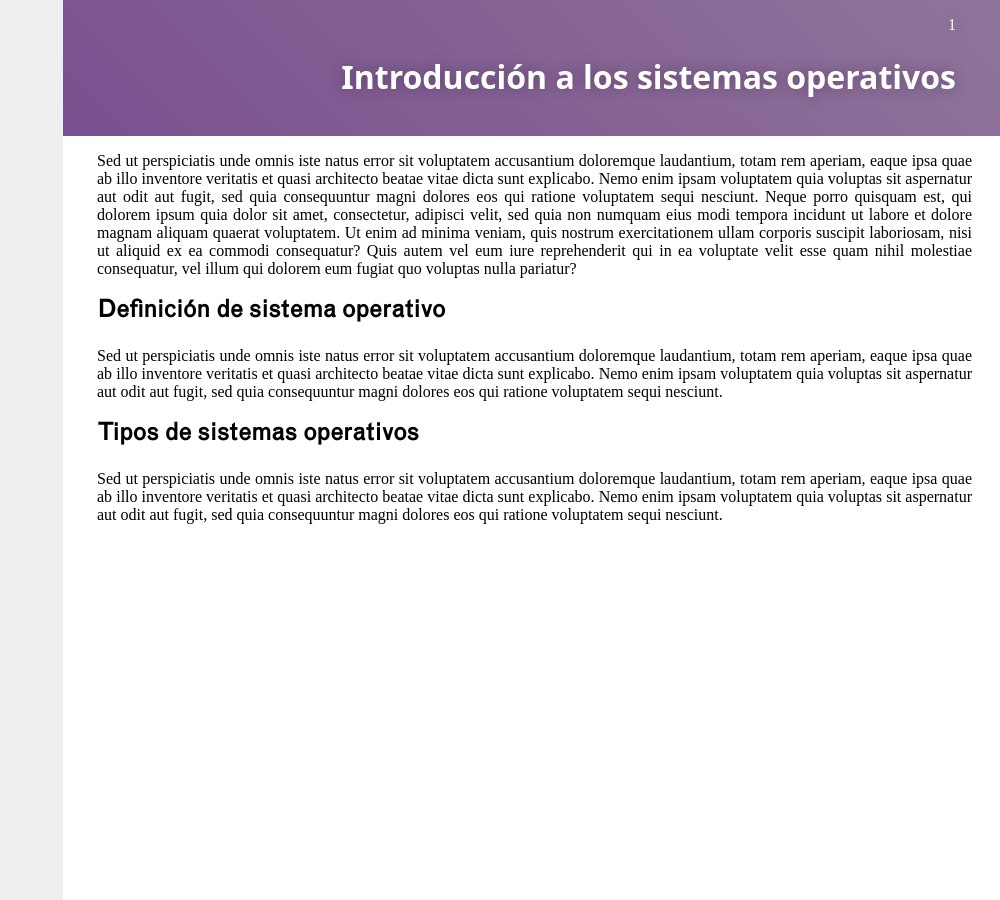
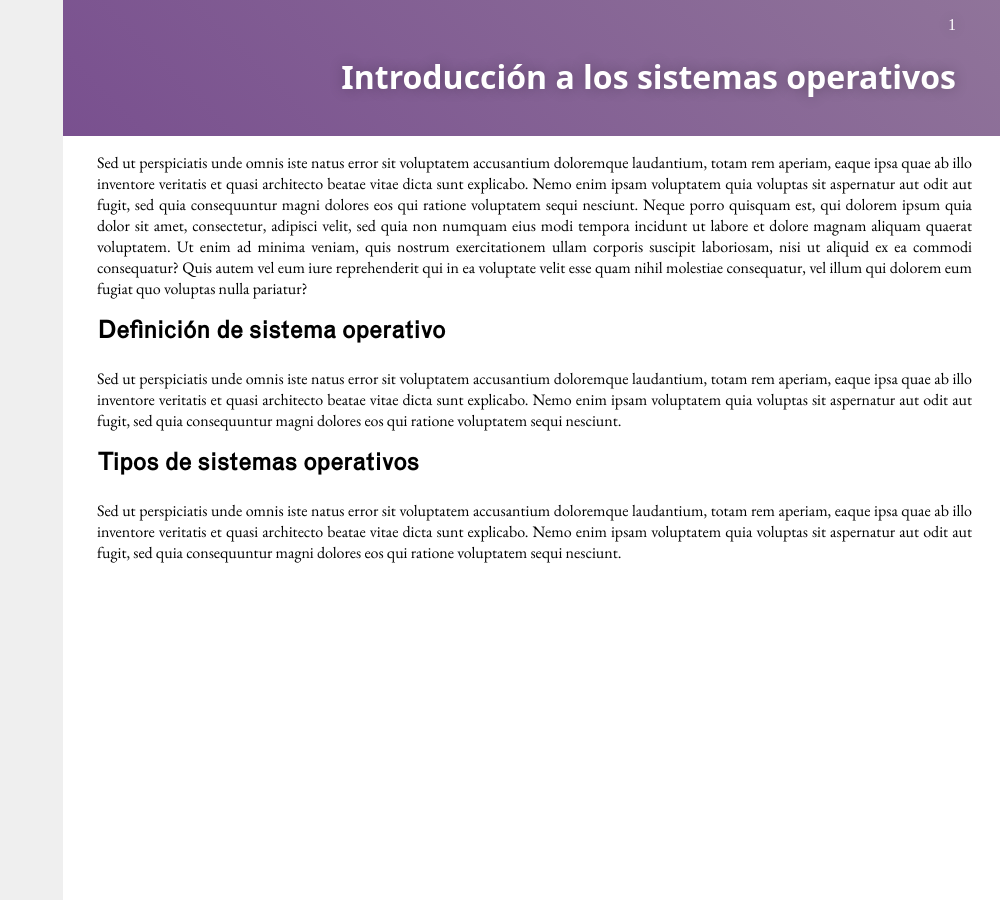
Before and after one commit to dkaerit/SSOO, a Jekyll site: the page built from _posts/2020-10-05-TEMA01.md, in a window 1280 px wide. Shown: the whole page, without its empty margins (280-1280 px from the left). Built offline with Jekyll 4.4.1, drawn with Linux system fonts in a browser that asks for light colours; some web fonts are replaced.

Commit message:
Update post.html

```diff
--- a/_layouts/post.html
+++ b/_layouts/post.html
@@ -7,6 +7,7 @@
 
     <link rel="stylesheet" type="text/css" href="https://dkaerit.github.io/SSOO/assets/css/main.css">
     <link rel="stylesheet" type="text/css" href="https://dkaerit.github.io/SSOO/assets/css/bootstrap-grid.css">
+    <link href="https://fonts.googleapis.com/css2?family=EB+Garamond&family=Sansita+Swashed:wght@300&display=swap" rel="stylesheet">
 
     <style>
         /*FONT FACE*/
```
